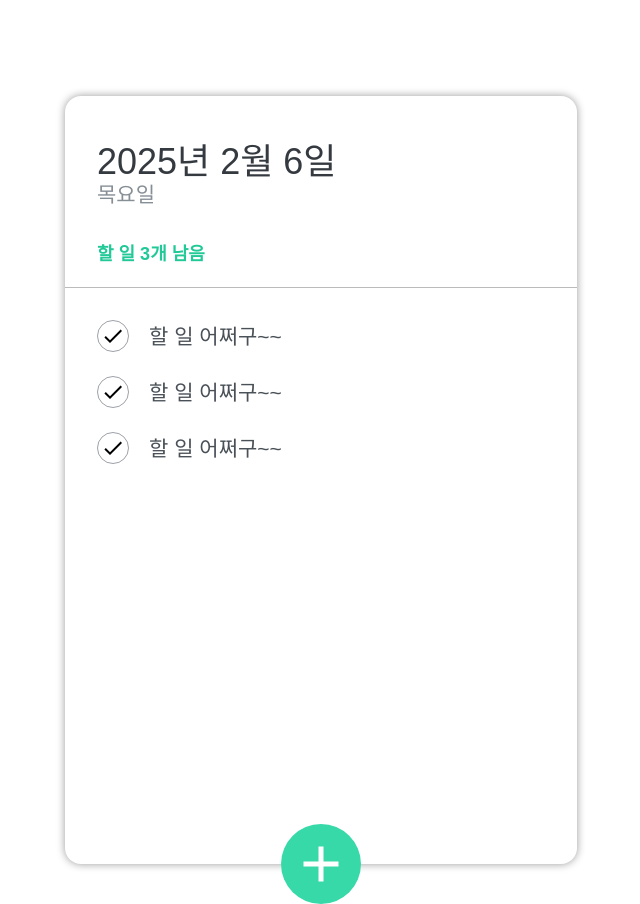
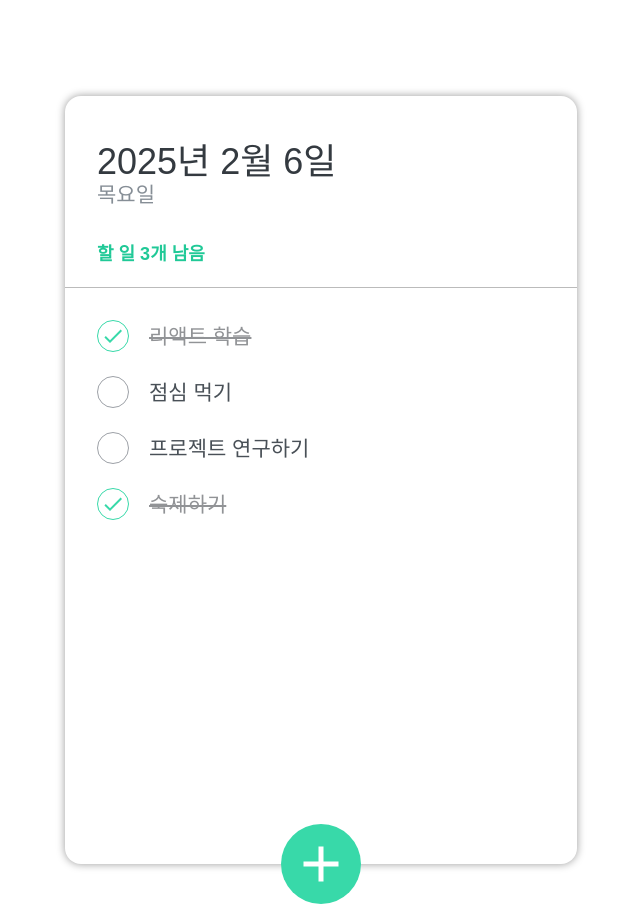
Before and after one commit to rlaban12/teacher-react-study202508, a React (Vite) app: page / in a window 1280 px wide. Shown: the whole page, without its empty margins (319-959 px from the left). Built offline with nearby package versions, Linux system fonts and the light colour scheme.

Commit message:
실습문제 2-3. 동적 리스트 렌더링

```diff
--- a/src/components/Todos/TodoItem.jsx
+++ b/src/components/Todos/TodoItem.jsx
@@ -3,16 +3,18 @@ import { MdDelete, MdDone } from 'react-icons/md';
 
 import styles from './scss/TodoItem.module.scss';
 
-const TodoItem = () => {
+const TodoItem = ({ item }) => {
 
-  const { text, remove, 'todo-list-item': itemStyle, 'check-circle': checkCircle } = styles;
+  const { text, remove, finish, active, 'todo-list-item': itemStyle, 'check-circle': checkCircle } = styles;
+
+  const {id, title, done} = item;
 
   return (
     <li className={itemStyle}>
-      <div className={checkCircle}>
-        <MdDone />
+      <div className={`${checkCircle} ${done ? active : ''}`}>
+        {done && <MdDone/>}
       </div>
-      <span className={text}>할 일 어쩌구~~</span>
+      <span className={`${text} ${done ? finish : ''}`}>{title}</span>
       <div className={remove}>
         <MdDelete />
       </div>
--- a/src/components/Todos/TodoMain.jsx
+++ b/src/components/Todos/TodoMain.jsx
@@ -2,13 +2,12 @@ import React from 'react';
 
 import styles from './scss/TodoMain.module.scss';
 import TodoItem from './TodoItem';
+import {TODOS} from './dummy-data/DUMMY_TODOS.js';
 
 const TodoMain = () => {
   return (
     <ul className={styles['todo-list']}>
-      <TodoItem />
-      <TodoItem />
-      <TodoItem />
+      {TODOS.map(todo => <TodoItem key={todo.id} item={todo} />)}
     </ul>
   );
 };
--- /dev/null
+++ b/src/components/Todos/dummy-data/DUMMY_TODOS.js
@@ -0,0 +1,6 @@
+export const TODOS = [
+  { id: 1, title: '리액트 학습', done: true },
+  { id: 2, title: '점심 먹기', done: false },
+  { id: 3, title: '프로젝트 연구하기', done: false },
+  { id: 4, title: '숙제하기', done: true },
+];
```
